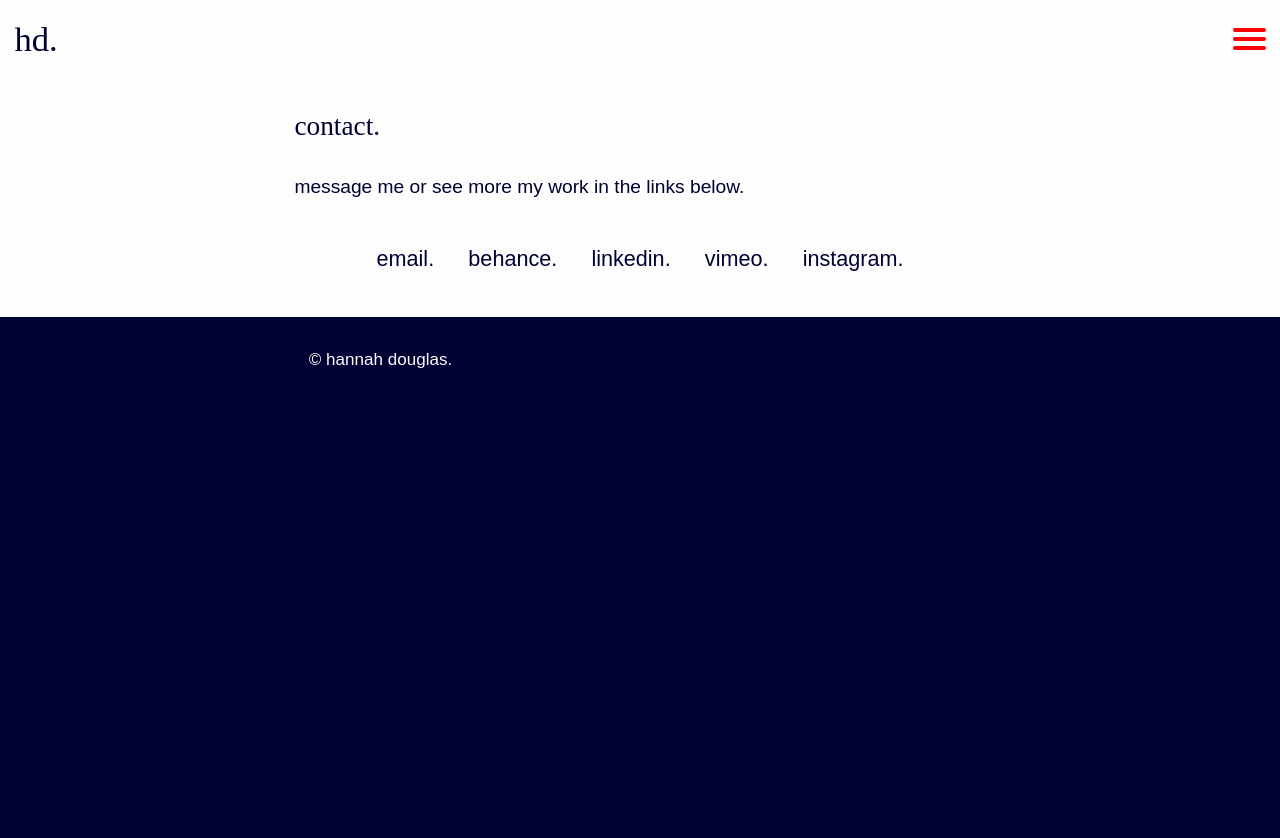
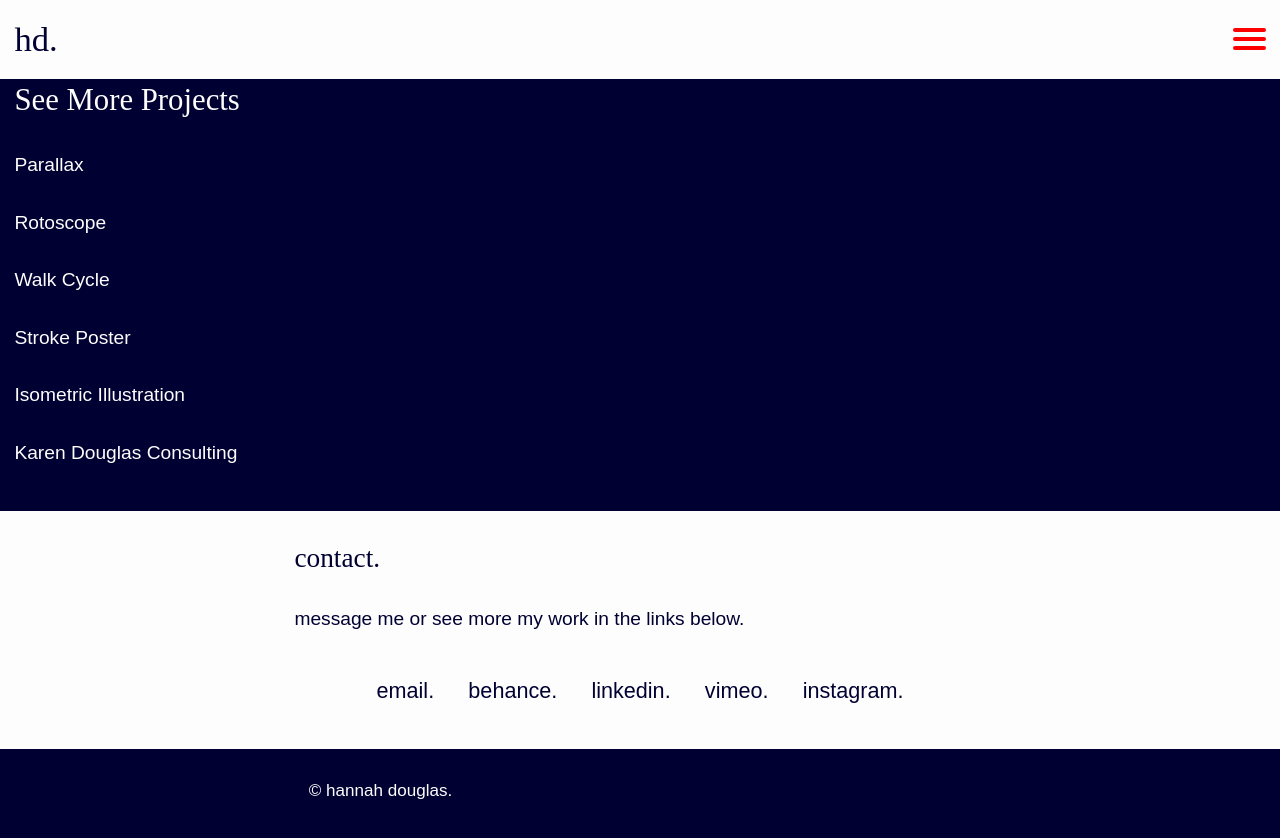
Before and after one commit to hldouglas/portfolio, a Jekyll site: the page built from parallax.html, in a window 1280 px wide. Shown: the top 838 px of the page. Built offline with Jekyll 4.4.1, drawn with Linux system fonts in a browser that asks for light colours.

Commit message:
Linking nested Jekyll layouts

```diff
--- a/isometric-illustration.html
+++ b/isometric-illustration.html
@@ -0,0 +1,3 @@
+---
+layout: projects
+---
--- a/karen-douglas-consulting.html
+++ b/karen-douglas-consulting.html
@@ -0,0 +1,3 @@
+---
+layout: projects
+---
--- a/parallax.html
+++ b/parallax.html
@@ -1,3 +1,3 @@
 ---
-layout: default
+layout: projects
 ---
--- a/rotoscope.html
+++ b/rotoscope.html
@@ -0,0 +1,3 @@
+---
+layout: projects
+---
--- a/stroke-poster.html
+++ b/stroke-poster.html
@@ -0,0 +1,3 @@
+---
+layout: projects
+---
--- a/walk-cycle.html
+++ b/walk-cycle.html
@@ -0,0 +1,3 @@
+---
+layout: projects
+---
```
